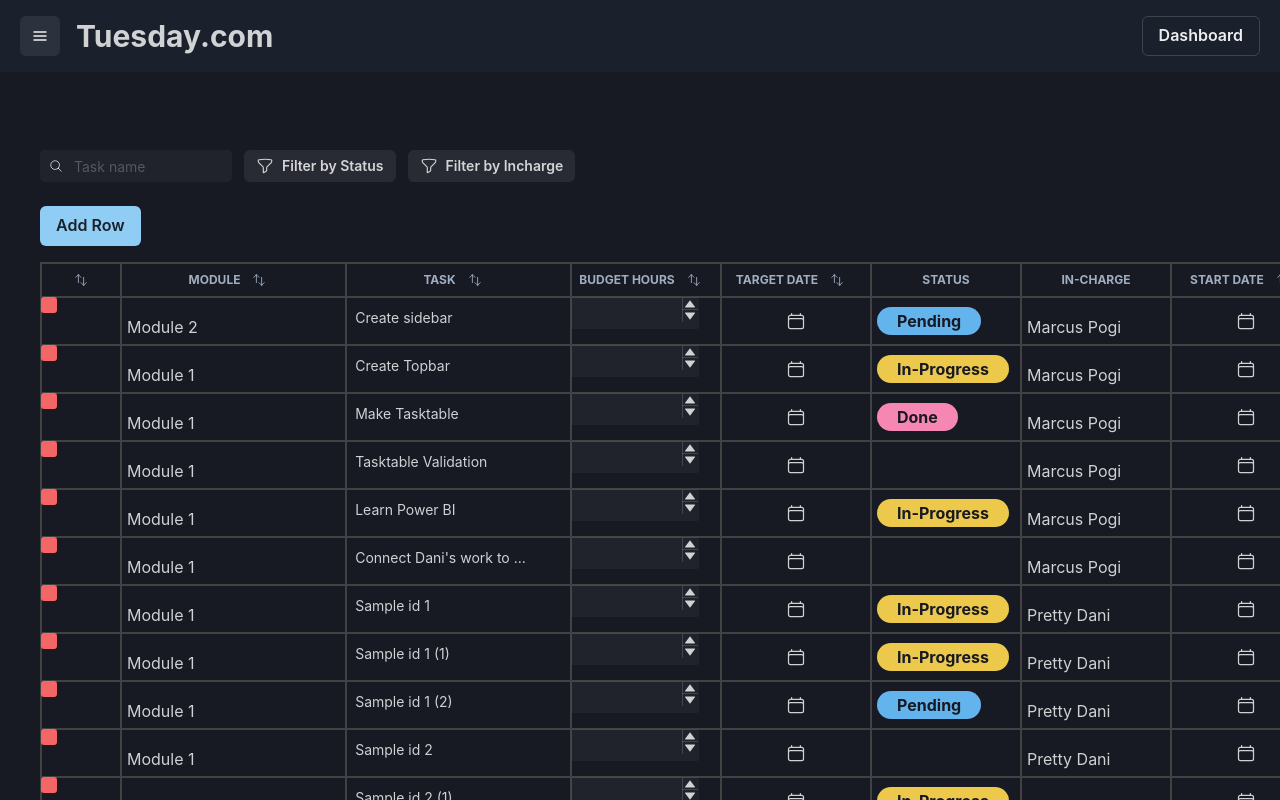
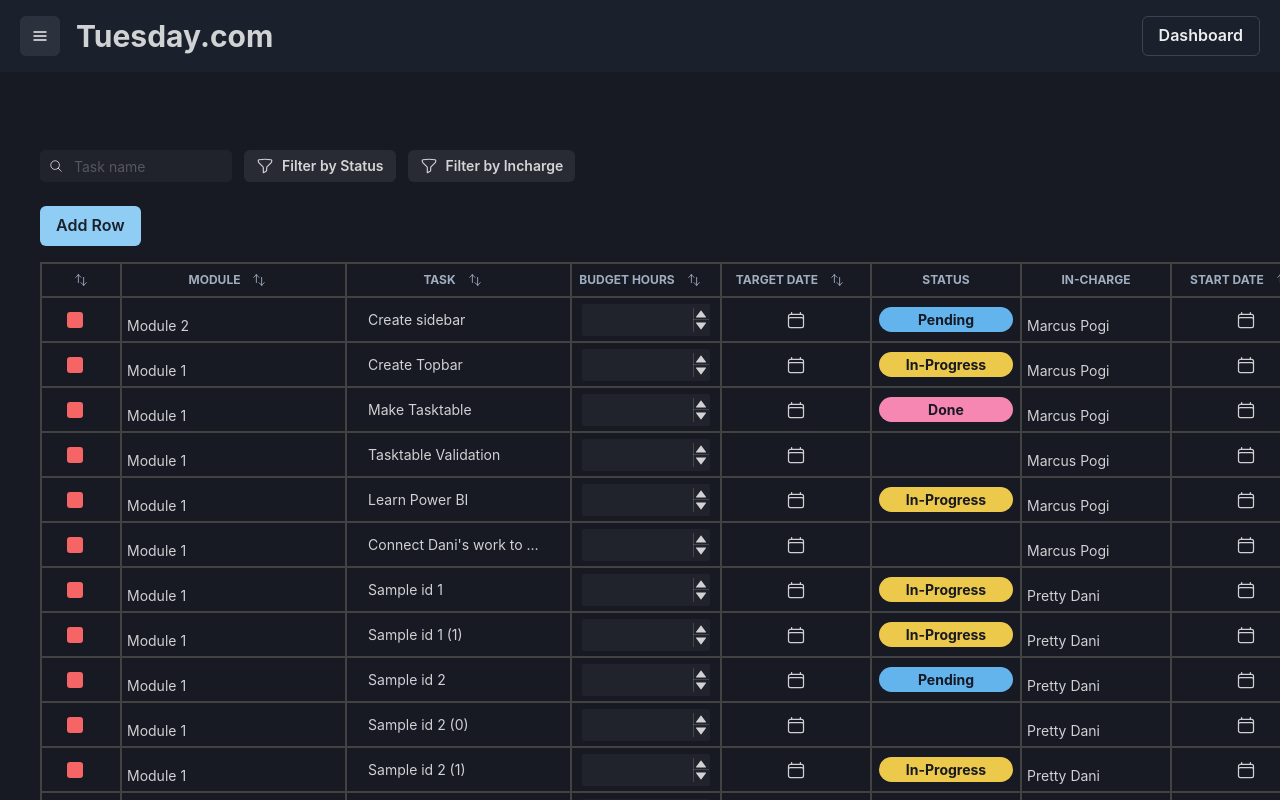
Before and after one commit to 20thmarcus/Project-Monitoring-System, a React (Vite) app: page / in a window 1280 px wide. Shown: the top 800 px of the page. Built offline with nearby package versions, Linux system fonts and the light colour scheme.

Commit message:
sidebar delete functionality with existing bugs

```diff
--- a/src/App.jsx
+++ b/src/App.jsx
@@ -7,7 +7,7 @@
 const App = () => {
   const { isOpen, onOpen, onClose } = useDisclosure();
   const [selectedProjectID, setSelectedProjectID] = useState(null);
-  const [selectedComponent, setSelectedComponent] = useState('');
+  const [selectedComponent, setSelectedComponent] = useState();
 
   const handleSelectProject = (projectID, componentName) => {
     setSelectedProjectID(projectID);
--- a/src/components/HoursCell.jsx
+++ b/src/components/HoursCell.jsx
@@ -31,10 +31,12 @@
       step={0.5}
       precision={1}
       min={0.5}
+      display="flex"
+      alignItems="center"
     >
       <NumberInputField />
-      <NumberInputStepper sx={{ h: "1rem", w: "1rem" }}>
-        <NumberIncrementStepper sx={{ fontSize: "0.75rem" }} />
+      <NumberInputStepper mt={1} sx={{ h: "1rem", w: "1rem"}}>
+        <NumberIncrementStepper sx={{ fontSize: "0.75rem" }}/>
         <NumberDecrementStepper sx={{ fontSize: "0.75rem" }} />
       </NumberInputStepper>
     </NumberInput>
--- a/src/components/LeadTimeCell.jsx
+++ b/src/components/LeadTimeCell.jsx
@@ -31,6 +31,8 @@
       step={1}
       precision={1}
       min={0}
+      ml={2}
+      mt={2}
     >
       <NumberInputField />
       <NumberInputStepper sx={{ h: "1rem", w: "1rem" }}>
--- a/src/components/StatusCell.jsx
+++ b/src/components/StatusCell.jsx
@@ -11,8 +11,8 @@
     py={0.5}
     bg={color || "transparent"}
     borderRadius="15px"
-    display="inline-flex"
-    alignItems="center"
+    //display="inline-flex"
+    align="center"
   >
     <Text color="gray.900" fontWeight="bold">
       {children}
@@ -50,7 +50,7 @@
         h="100%"
         w="100%"
         textAlign="left"
-        p={1.5}
+        p={2}
         bg="transparent"
         color="gray.900"
       >
--- a/src/components/TaskTable.jsx
+++ b/src/components/TaskTable.jsx
@@ -215,7 +215,7 @@
         actualHours: "",
         leadTime: "",
         notes: "",
-        projectID: projectID, // Ensure projectID is set for new rows
+        projectID: projectID
       },
     ]);
     setIsSaved((prev) => [...prev, false]);
@@ -265,7 +265,15 @@
         {table.getRowModel().rows.map((row, rowIndex) => (
           <Box className="tr" key={row.id}>
             {row.getVisibleCells().map((cell) => (
-              <Box className="td" w={cell.column.getSize()} key={cell.id}>
+              <Box
+                className="td"
+                w={cell.column.getSize()}
+                key={cell.id}
+                display="flex"
+                alignItems="center"
+                justifyContent="center"
+                fontSize="sm"
+              >
                 {flexRender(cell.column.columnDef.cell, cell.getContext())}
               </Box>
             ))}
--- a/src/data.js
+++ b/src/data.js
@@ -89,7 +89,7 @@
   {
     projectID: 2,
     module: MODULE_1,
-    task: "Sample id 1 (2)",
+    task: "Sample id 2",
     status: STATUS_PENDING,
     due: new Date("2023/11/08"),
     notes: "OAuth2 and JWT auth.",
@@ -98,7 +98,7 @@
   {
     projectID: 2,
     module: MODULE_1,
-    task: "Sample id 2",
+    task: "Sample id 2 (0)",
     status: null,
     due: new Date("2023/09/30"),
     notes: "Create UI mockups.",
--- a/src/pages/global/Header.jsx
+++ b/src/pages/global/Header.jsx
@@ -2,6 +2,7 @@
 import { Flex, Box, Heading, Button, IconButton } from '@chakra-ui/react';
 import { HamburgerIcon } from '@chakra-ui/icons';
 import Dashboard from './dashboard'
+import { Route, Router } from 'react-router-dom';
 
 const Header = ({ componentName, onOpenSidebar }) => {
   return (
@@ -31,6 +32,7 @@
         <Button
           variant="outline"
           onClick={() => {
+
           }}
         >
           Dashboard
--- a/src/pages/global/SideBar.jsx
+++ b/src/pages/global/SideBar.jsx
@@ -12,13 +12,17 @@
   }, []);
 
   const addComponent = () => {
-    const newComponent = `Project ${components.length + 1}`;
-    setComponents([...components, newComponent]);
-    updateLocalStorage([...components, newComponent]);
+    const newComponent = {
+      id: components.length ? Math.max(...components.map(c => c.id)) + 1 : 1,
+      name: `Project ${components.length + 1}`
+    };
+    const updatedComponents = [...components, newComponent];
+    setComponents(updatedComponents);
+    updateLocalStorage(updatedComponents);
   };
 
-  const deleteComponent = (index) => {
-    const updatedComponents = components.filter((_, i) => i !== index);
+  const deleteComponent = (id) => {
+    const updatedComponents = components.filter(component => component.id !== id);
     setComponents(updatedComponents);
     updateLocalStorage(updatedComponents);
   };
@@ -27,21 +31,22 @@
     localStorage.setItem('components', JSON.stringify(updatedComponents));
   };
 
-  const handleComponentClick = (index) => {
-    const projectID = index + 1;
-    const componentName = components[index];
-    onSelectProject(projectID, componentName);
+  const handleComponentClick = (id) => {
+    const component = components.find(component => component.id === id);
+    onSelectProject(id, component.name);
+    console.log(`Selecting ${id}`);
   };
 
-  const handleRename = (index, newName) => {
-    const updatedComponents = [...components];
-    updatedComponents[index] = newName;
+  const handleRename = (id, newName) => {
+    const updatedComponents = components.map(component =>
+      component.id === id ? { ...component, name: newName } : component
+    );
     setComponents(updatedComponents);
     updateLocalStorage(updatedComponents);
   };
 
   const filteredComponents = components.filter(component =>
-    component.toLowerCase().includes(searchTerm.toLowerCase())
+    component.name.toLowerCase().includes(searchTerm.toLowerCase())
   );
 
   return (
@@ -58,14 +63,13 @@
               value={searchTerm}
               onChange={(e) => setSearchTerm(e.target.value)}
             />
-            <AddIcon onClick={addComponent} ml={4} mt={3} aria-label="Add Project"/>
+            <AddIcon onClick={addComponent} ml={4} mt={3} aria-label="Add Project" />
           </Flex>
           <Box
             p={4}
             borderWidth={1}
             borderRadius="lg"
             w="100%"
-            onClick={() => handleComponentClick()}
             cursor="pointer"
             position="relative"
             mb={4}
@@ -74,19 +78,19 @@
             Summary
           </Box>
           <VStack spacing={4}>
-            {filteredComponents.map((component, index) => (
+            {filteredComponents.map((component) => (
               <Box
-                key={index}
+                key={component.id}
                 p={4}
                 borderWidth={1}
                 borderRadius="lg"
                 w="100%"
-                onClick={() => handleComponentClick(index)}
+                onClick={() => handleComponentClick(component.id)}
                 cursor="pointer"
                 position="relative"
                 _hover={{ backgroundColor: 'gray.900' }}
               >
-                <Editable defaultValue={component} onSubmit={(newName) => handleRename(index, newName)}>
+                <Editable defaultValue={component.name} onSubmit={(newName) => handleRename(component.id, newName)}>
                   <EditablePreview />
                   <EditableInput />
                 </Editable>
@@ -99,7 +103,7 @@
                   right={2}
                   onClick={(e) => {
                     e.stopPropagation();
-                    deleteComponent(index);
+                    deleteComponent(component.id);
                   }}
                 />
               </Box>
--- a/src/theme/styles.js
+++ b/src/theme/styles.js
@@ -13,6 +13,7 @@
       ".tr": {
         display: "flex",
         width: "fit-content",
+        justifyContent: "center",
       },
       ".th, .td": { boxShadow: "inset 0 0 0 1px #424242" },
       ".th": {
```
Also changed, not shown: src/components/dashboard.jsx (+2 -6 lines).
